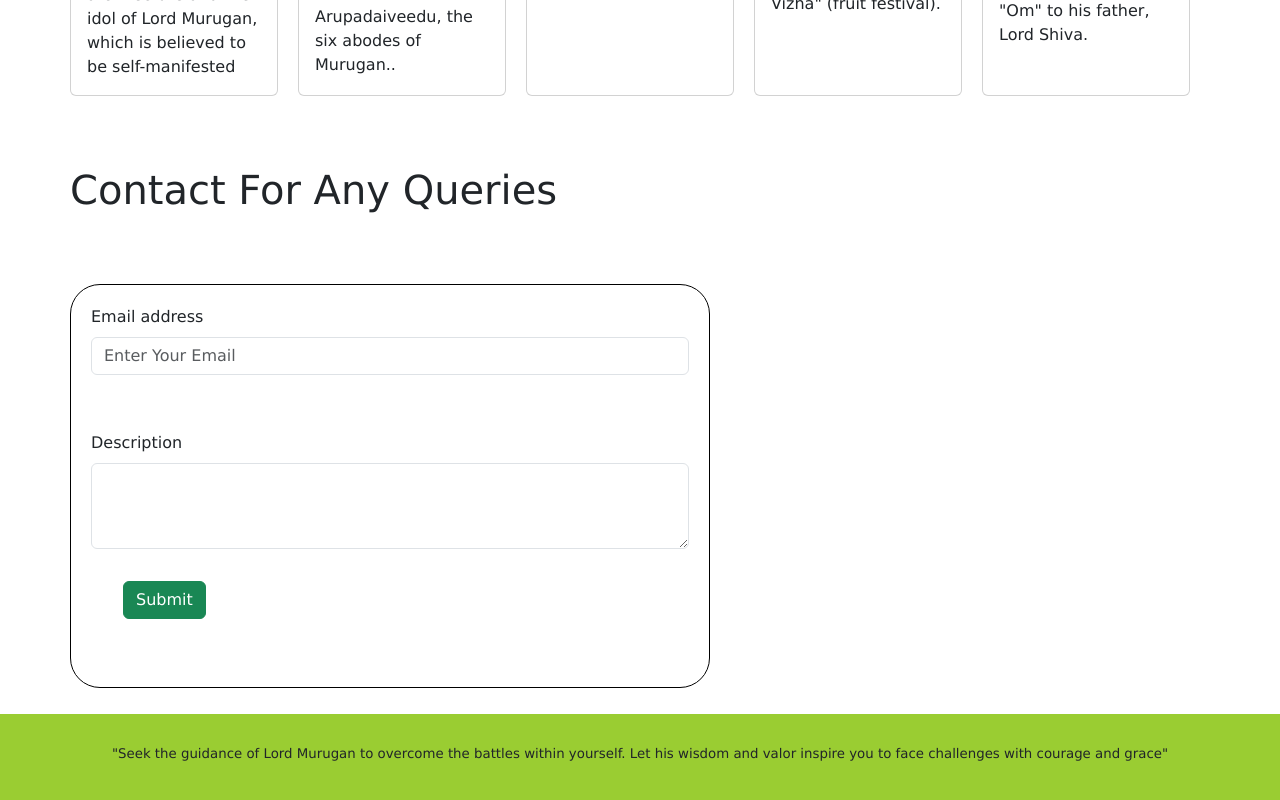
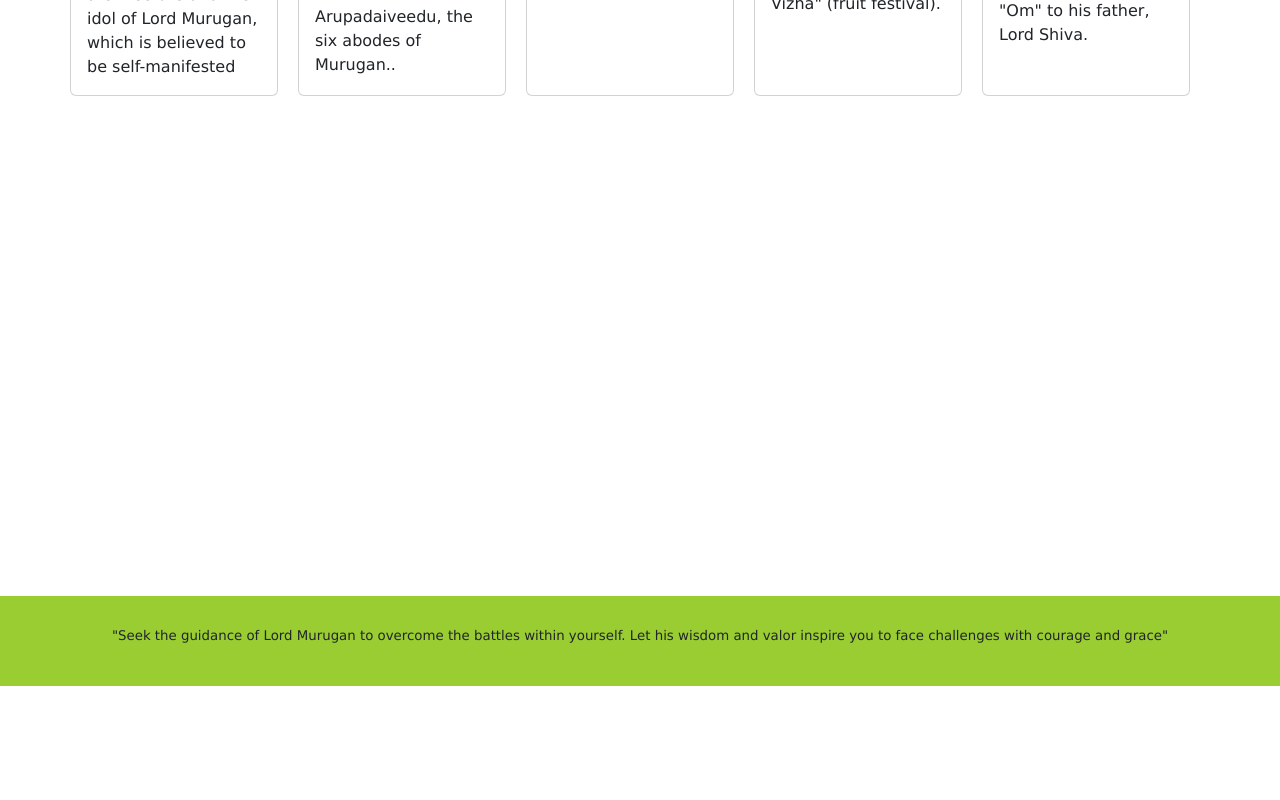
Before and after one commit to Renukadeviananthan14/lord-murugan-, a React (Create React App) app: page / in a window 1280 px wide. Shown: the part 1512-2312 px from the top of the page. After the commit the page ends 2198 px from the top, so only its background shows below. Built offline with nearby package versions, Linux system fonts and the light colour scheme.

Commit message:
Update App.js

```diff
--- a/src/App.js
+++ b/src/App.js
@@ -6,7 +6,7 @@ import EventPage from './component/event';
 import Scroll from './component/carousel';
 import About from './component/About';
 import Temple from './component/Temple';
-import Contact from './component/contact';
+
 import Footer from './component/Footer';
 
 const App = () => {
@@ -16,7 +16,7 @@ const App = () => {
       <Scroll />
       <About />
       <Temple />
-      <Contact />
+
       <Footer />
     </div>
   );
```
